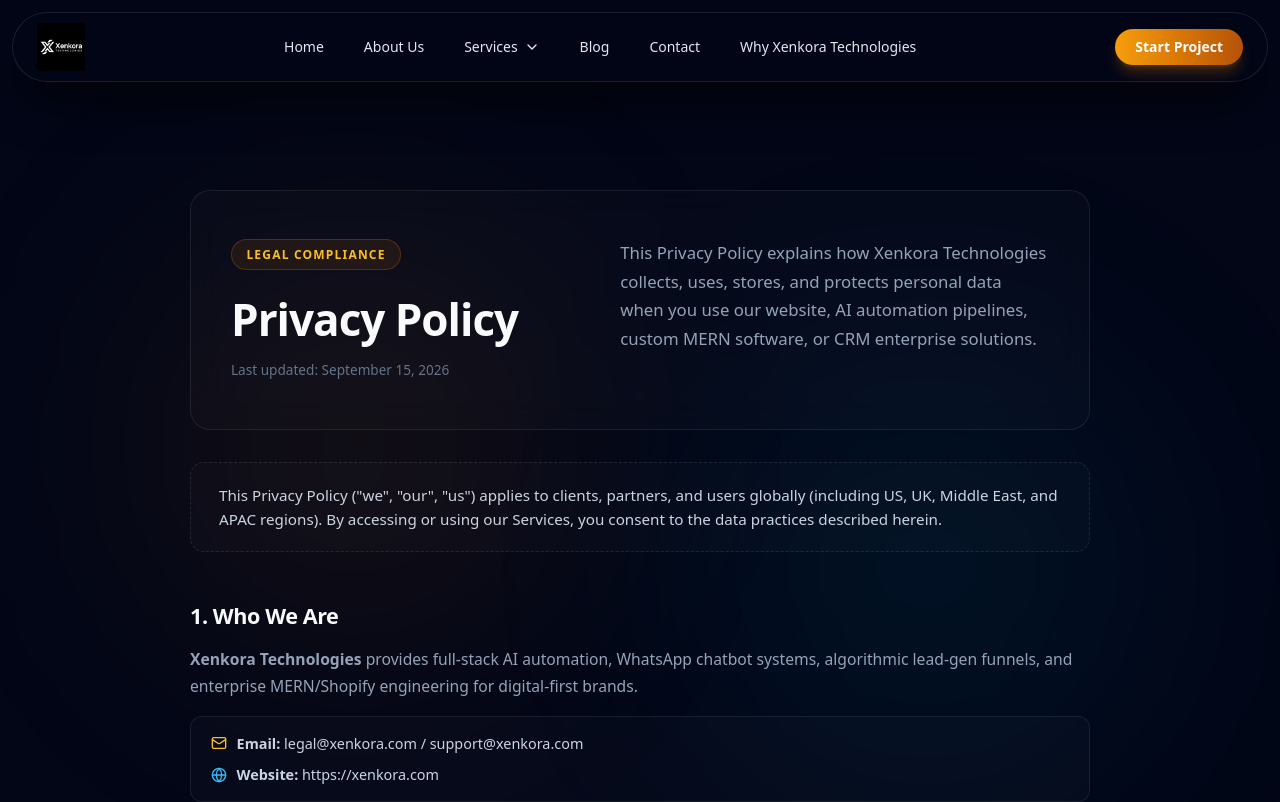
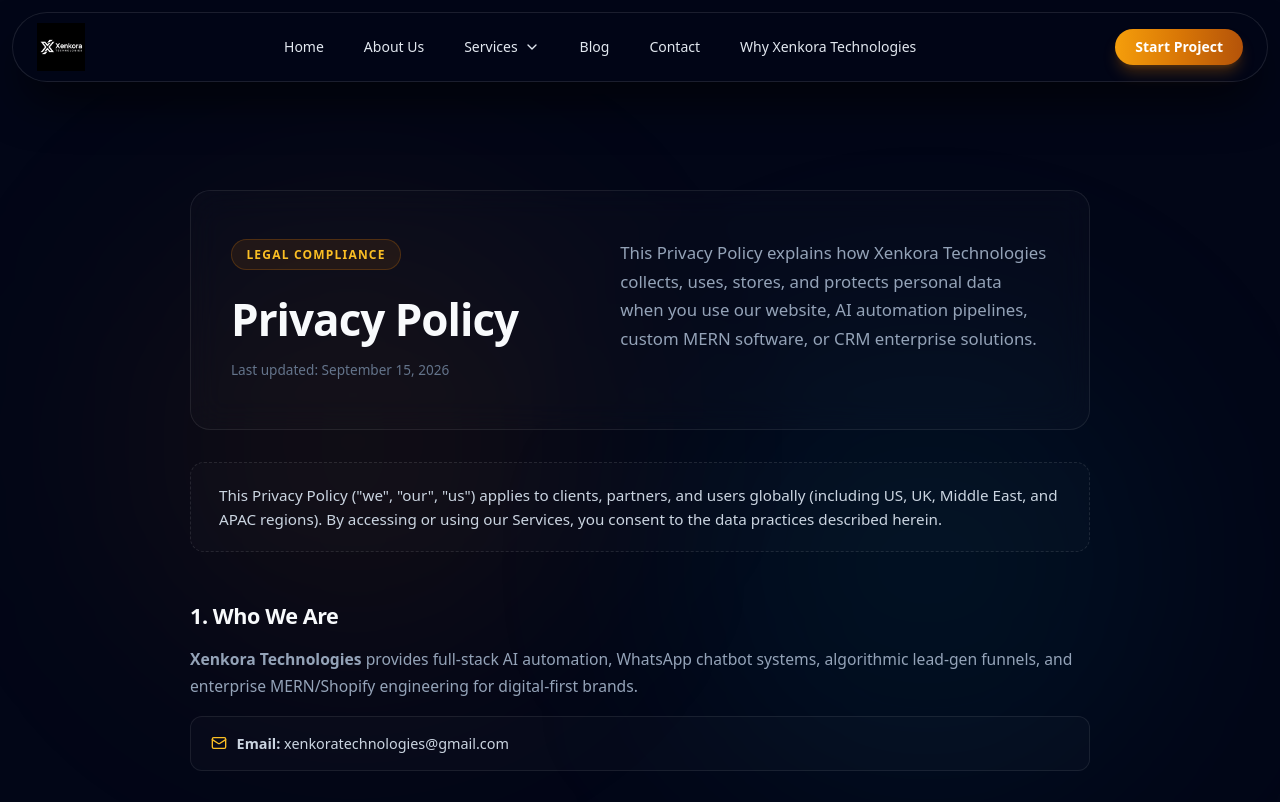
Before and after one commit to xenkora/xenkora-ai-platform, a React (Vite) app: page /privacy-policy in a window 1280 px wide. Shown: the top 802 px of the page. Built offline with nearby package versions, Linux system fonts and the light colour scheme.

Commit message:
Update PrivacyPolicy.jsx

```diff
--- a/src/Pages/Privacy/PrivacyPolicy.jsx
+++ b/src/Pages/Privacy/PrivacyPolicy.jsx
@@ -48,12 +48,12 @@ const PrivacyPolicy = () => {
             <div className="contact-meta-box">
               <div className="meta-row">
                 <Mail size={16} className="text-amber" />
-                <span><strong>Email:</strong> legal@xenkora.com / support@xenkora.com</span>
+                <span><strong>Email:</strong> xenkoratechnologies@gmail.com</span>
               </div>
-              <div className="meta-row">
+              {/* <div className="meta-row">
                 <Globe size={16} className="text-cyan" />
                 <span><strong>Website:</strong> https://xenkora.com</span>
-              </div>
+              </div> */}
             </div>
           </div>
 
```
